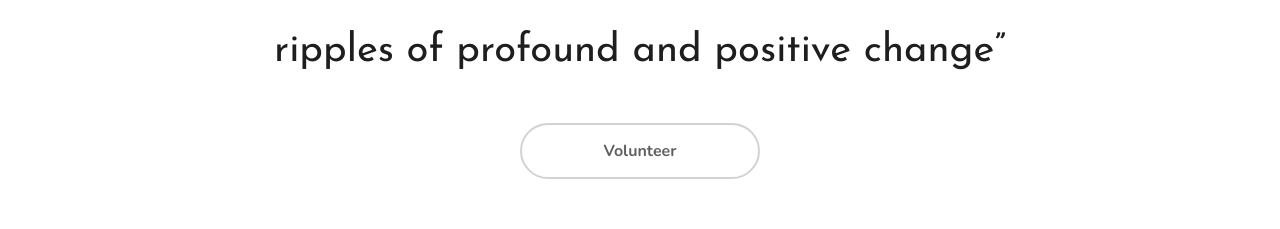
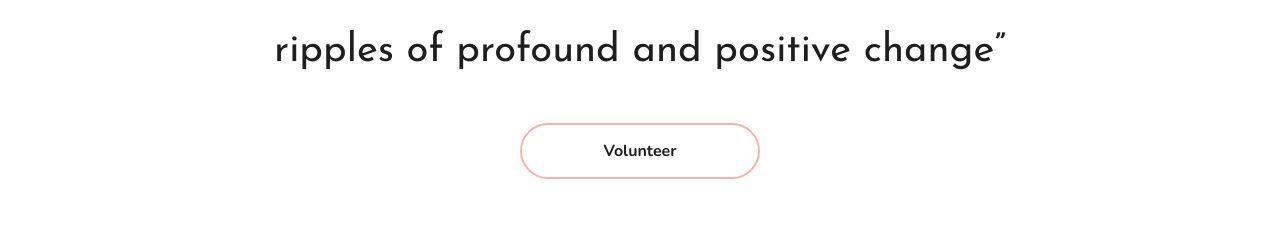
Before and after one commit to checkmate-africa/checkmate.africa, a Nuxt app: page / in a window 1280 px wide. Shown: the part 1748-1977 px from the top of the page. Built offline with nearby package versions, Linux system fonts and the light colour scheme.

Commit message:
chore: enable volunteer button

```diff
--- a/pages/index.vue
+++ b/pages/index.vue
@@ -112,7 +112,7 @@
           rel="noreferrer noopener"
           target="_blank"
         >
-          <Button variant="tetiary" disabled>Volunteer</Button>
+          <Button variant="tetiary">Volunteer</Button>
         </a>
       </section>
 
```
